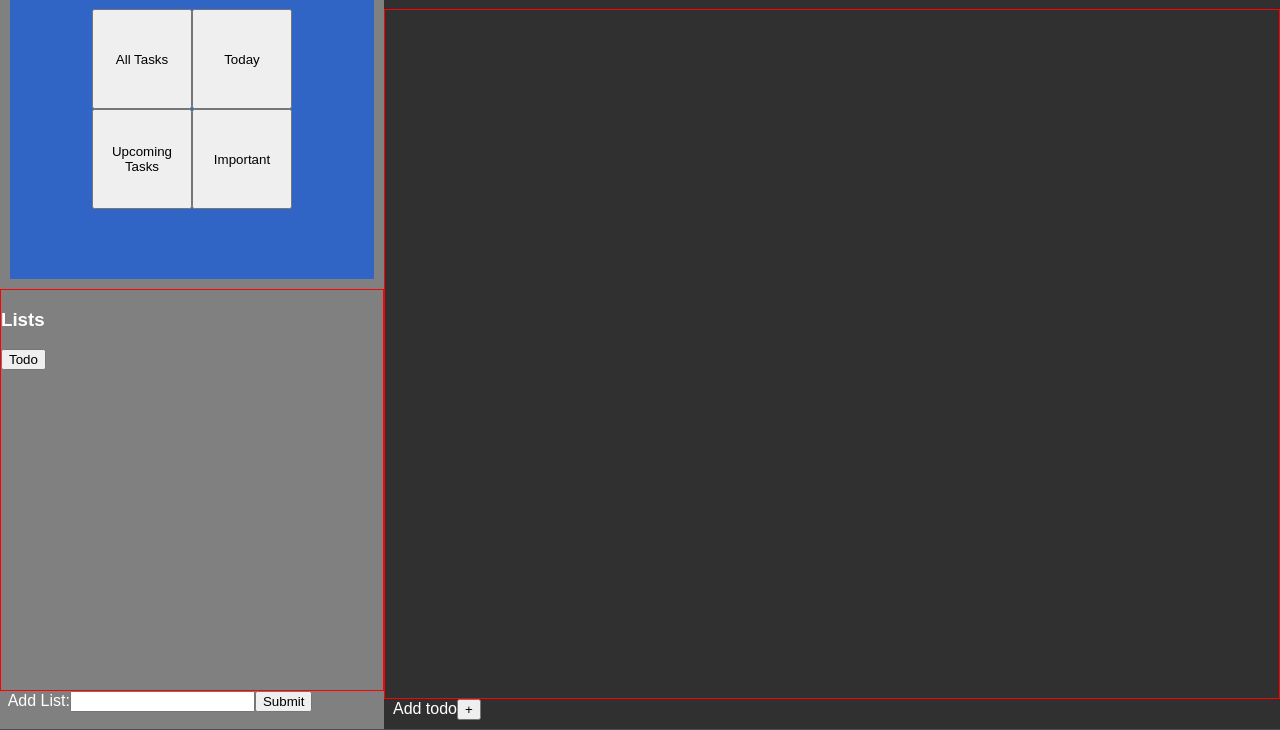
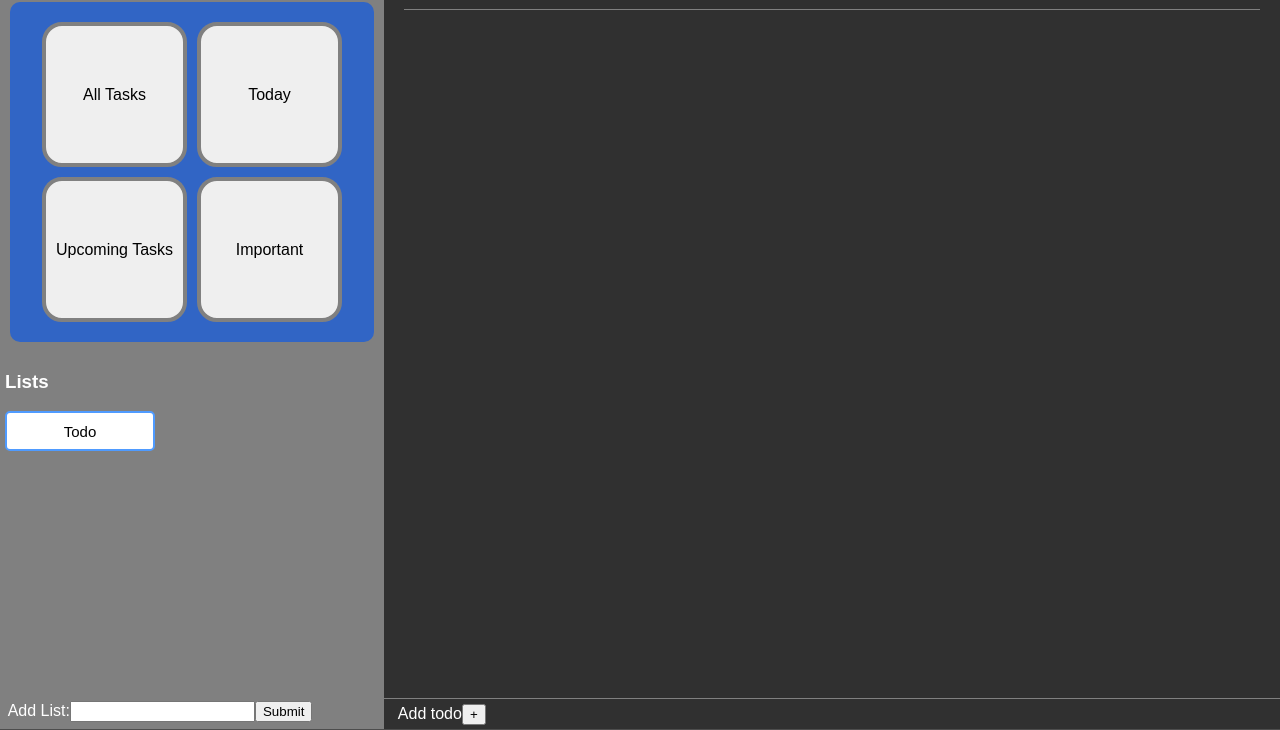
Before and after one commit to cardhect/todo, a website built with webpack: page dist/index.html in a window 1280 px wide. Shown: the part 71-801 px from the top of the page. Built offline with nearby package versions, Linux system fonts and the light colour scheme.

Commit message:
Updated CSS

```diff
--- a/src/style.css
+++ b/src/style.css
@@ -6,6 +6,14 @@ body {
     margin: 0%;
     color: white;
     font-family: Arial, Helvetica, sans-serif;
+}
+button:hover{
+    background-color: aliceblue;
+}
+
+@font-face {
+    font-family: SYN Nova;
+    src: url(SYNNova-Regular.otf);
 }
 
 #todo-form {
@@ -34,6 +42,16 @@ body {
 }
 
 /* Left Side CSS */
+#app-name{
+    font-size: 3em;
+    text-align: left;
+    margin-left: 5px;
+    margin-top: 5px;
+    color: rgb(255, 255, 255);
+    font-family: SYN Nova;
+
+}
+
 .left-box {
     width: 30%;
     background-color: rgb(128, 128, 128);
@@ -49,24 +67,38 @@ body {
     justify-content: center;
     padding: 10px;
     flex-direction: column;
-
+    border-radius: 10px;
 }
 
 .box__item {
-    border: 1px solid red;
+    /* border: 1px solid red; */
     height: 45%;
     width: 45%;
     margin: 3px;
 }
 
+#lists-all-names{
+
+}
+
 .list-view {
-    height: 50%;
-    border: 1px solid red;
+    height: 43%;
+    /* border: 1px solid red; */
     display: flex;
     flex-direction: column;
     align-items: flex-start;
+    margin: 5px;
 }
 
+.list-option{
+    background-color: white;
+    border-radius: 5px;
+    padding: 10px;
+    width: 150px;
+    height: 40px;
+    font-size: 15px;
+    border: 2px solid rgb(79 155 255);
+}
 
 /* Right side css */
 .right-box {
@@ -83,11 +115,15 @@ body {
     margin-right: 20px;
 }
 
+#list-view-title{
+    border-bottom: 1px solid grey;
+}
+
 
 .todo-view {
     height: 86%;
     width: auto;
-    border: 1px solid red;
+    /* border: 1px solid red; */
     overflow-y:auto
 
 }
@@ -206,6 +242,8 @@ body {
     display: flex;
     flex-direction: row;
     align-items: center;
+    border-top: 1px solid gray;
+    padding: 5px;
 }
 .add-todo-container>p{
     margin: 0;
@@ -215,8 +253,13 @@ body {
 
 /* View Buttons  */
 .view-button {
-    width: 100px;
-    height: 100px;
+    width: 145px;
+    height: 145px;
+    margin: 5px;
+    border-radius: 20px;
+    box-shadow: none;
+    border: 4px solid gray;
+    font-size: 1em;
 }
 
 .top-btn-container{
```
Also changed, not shown: dist/index.html, src/SYNNova-Regular.otf (added), 1 other file.
